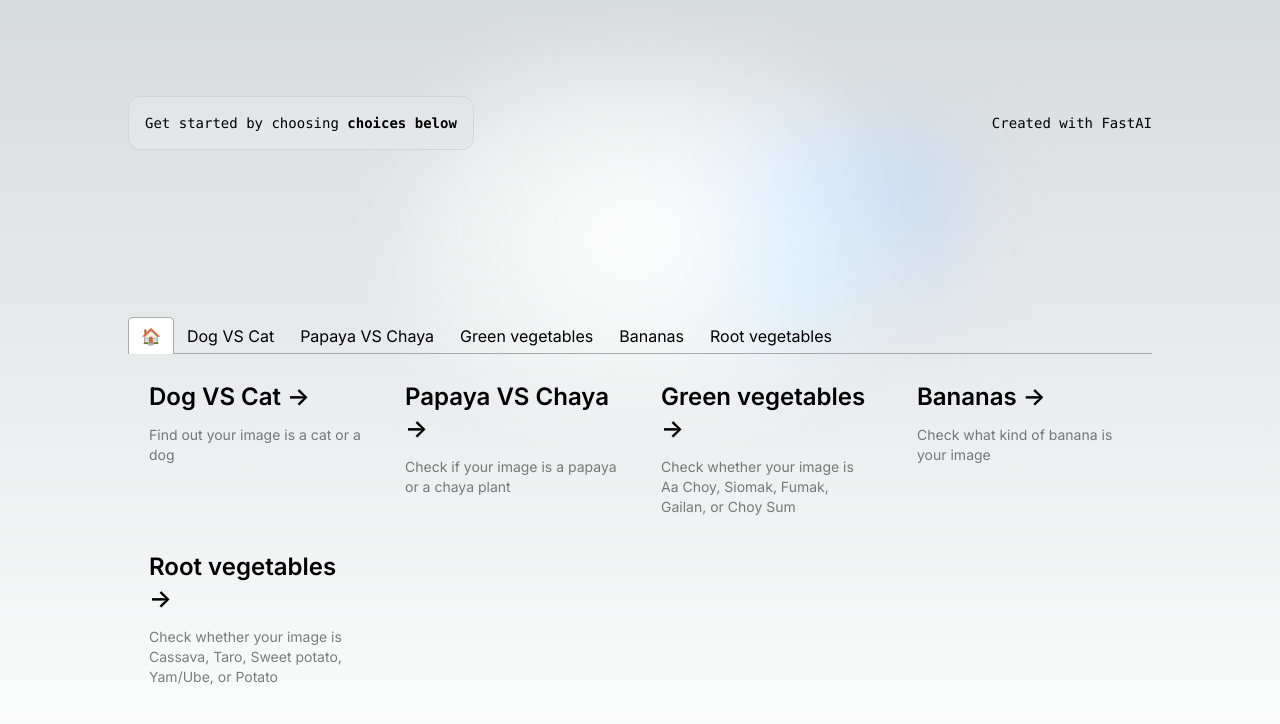
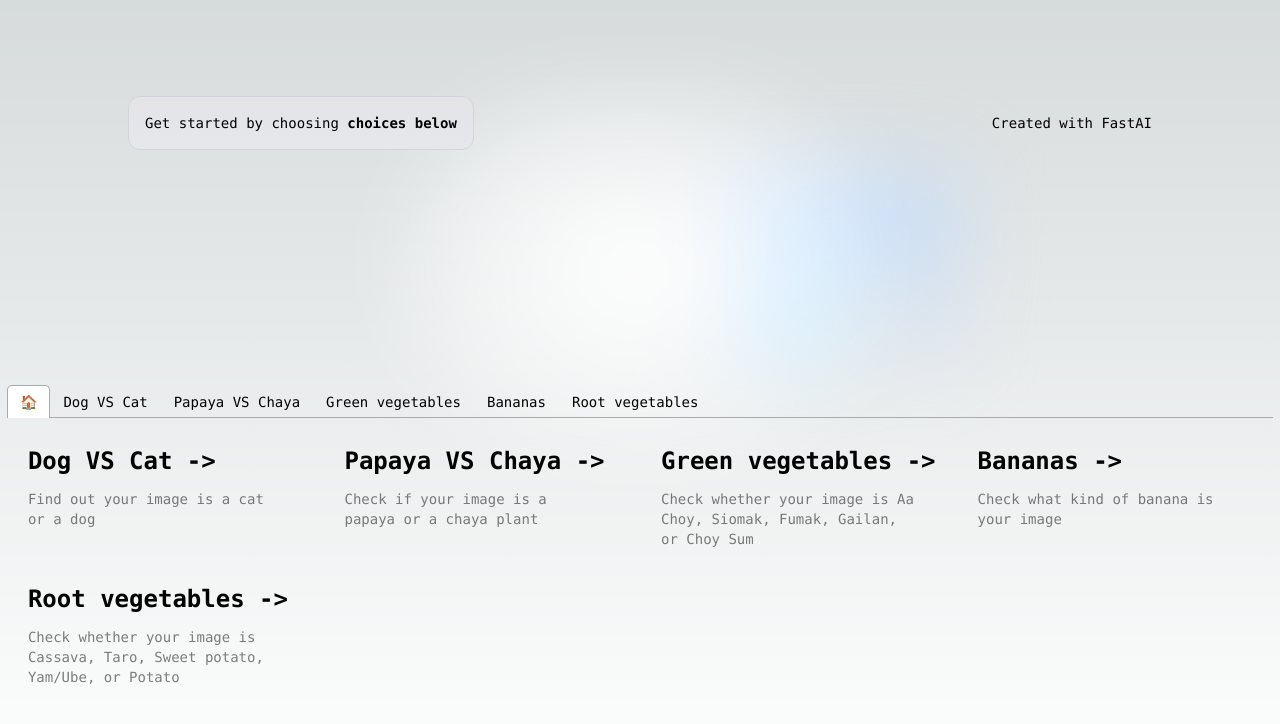
Before and after one commit to kevinangkajaya/ml_utility, a Next.js app: page /ml_utility/ in a window 1280 px wide. Shown: the top 724 px of the page. Built offline with nearby package versions, Linux system fonts and the light colour scheme.

Commit message:
widen usable screen,replace TabPanel with hidden div

```diff
--- a/app/machine-learning/content.tsx
+++ b/app/machine-learning/content.tsx
@@ -14,12 +14,12 @@
     )
 
     return (
-        <div className="mb-32 grid text-center lg:mb-0 lg:w-full lg:max-w-5xl lg:grid-cols-1 lg:text-left">
+        <div className="mb-32 grid text-center lg:mb-0 lg:w-full lg:grid-cols-1 lg:text-left">
             <div className="mb-2">
                 Open the content to the original website here: {link()}
             </div>
             <div>
-                <iframe style={{ minHeight: "100vh", minWidth: '80vw' }} src={embed}></iframe>
+                <iframe style={{ minHeight: "100vh", minWidth: '95vw' }} src={embed}></iframe>
             </div>
         </div>
     )
--- a/app/machine-learning/home.tsx
+++ b/app/machine-learning/home.tsx
@@ -13,7 +13,7 @@
     tabOnSelect(index + 1)
   }
   return (
-    <div className="mb-32 grid text-center lg:mb-0 lg:w-full lg:max-w-5xl lg:grid-cols-4 lg:text-left">
+    <div style={{ minWidth: '95vw' }} className="mb-32 grid text-center lg:mb-0 lg:w-full lg:grid-cols-4 lg:text-left">
       {mlData.map((mlDatum, index) => (
         <a key={mlDatum.value}
           onClick={(e: React.MouseEvent<HTMLAnchorElement>) => boxOnClick(e, index)}
--- a/app/machine-learning/machine-learning.tsx
+++ b/app/machine-learning/machine-learning.tsx
@@ -1,6 +1,6 @@
 'use client'
 
-import { Tab, Tabs, TabList, TabPanel } from 'react-tabs';
+import { Tab, Tabs, TabList } from 'react-tabs';
 import 'react-tabs/style/react-tabs.css';
 import MachineLearningHome from './home';
 import { mlData } from './data';
@@ -24,14 +24,14 @@
 
                 </TabList>
 
-                <TabPanel>
+                <div hidden={tabIndex !== 0}>
                     <MachineLearningHome tabOnSelect={tabOnSelect} />
-                </TabPanel>
-                {mlData.map((mlDatum => (
-                    <TabPanel key={mlDatum.value}>
+                </div>
+                {mlData.map(((mlDatum, index) => (
+                    <div key={mlDatum.value} hidden={tabIndex !== index + 1}>
                         <MachineLearningContent website={mlDatum.website}
                             embed={mlDatum.embed} />
-                    </TabPanel>
+                    </div>
                 )))}
 
             </Tabs>
--- a/app/page.tsx
+++ b/app/page.tsx
@@ -3,7 +3,7 @@
 export default function Home() {
 
   return (
-    <main className="flex min-h-screen flex-col items-center justify-between p-24">
+    <main className="flex min-h-screen flex-col items-center justify-between py-24">
       <div className="z-10 w-full max-w-5xl items-center justify-between font-mono text-sm lg:flex">
         <p className="fixed left-0 top-0 flex w-full justify-center border-b border-gray-300 bg-gradient-to-b from-zinc-200 pb-6 pt-8 backdrop-blur-2xl dark:border-neutral-800 dark:bg-zinc-800/30 dark:from-inherit lg:static lg:w-auto  lg:rounded-xl lg:border lg:bg-gray-200 lg:p-4 lg:dark:bg-zinc-800/30">
           Get started by choosing&nbsp;
@@ -40,8 +40,9 @@
         /> */}
       </div>
 
-      <MachineLearning />
-
+      <div className="items-center justify-between font-mono text-sm lg:flex" >
+        <MachineLearning />
+      </div>
     </main>
   );
 }
```
Also changed, not shown: 1 other file (tests, documents, lock files or other folders).
